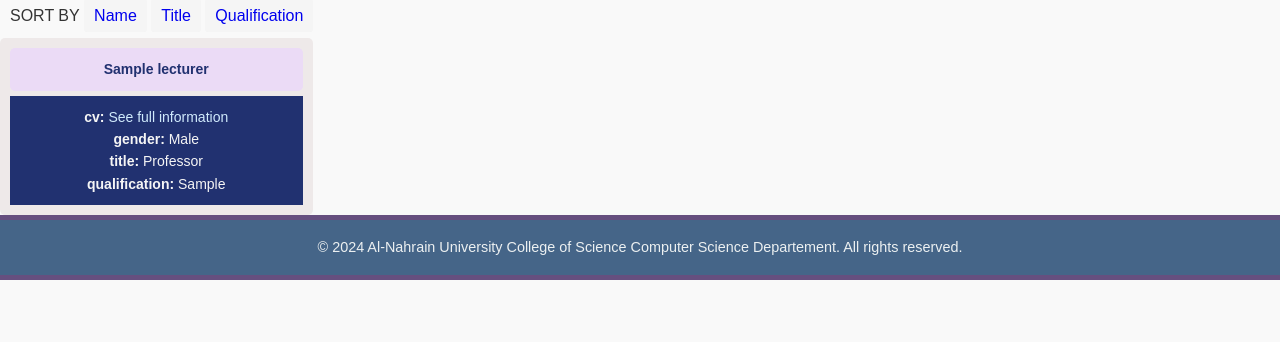
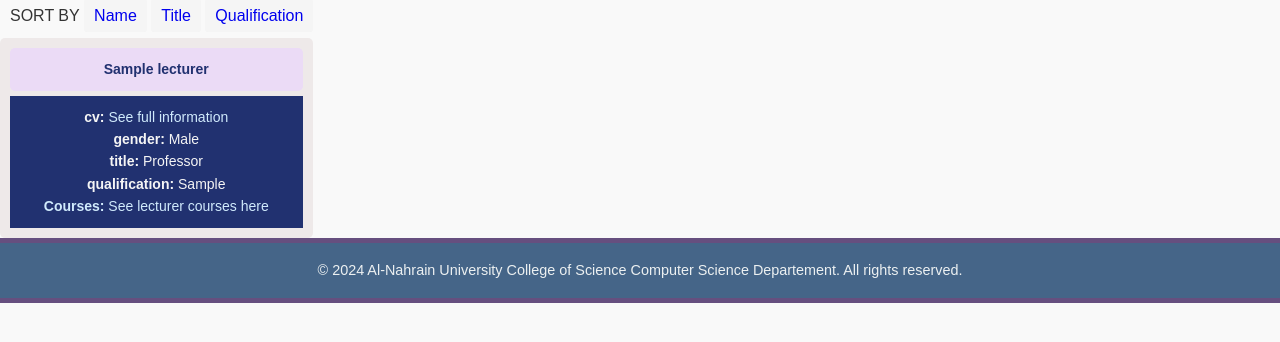
Before and after one commit to Ahmad-Git-Hub/course-management-web-app-Django, a Django app: page /lecturer/ in a window 1280 px wide. Shown: the part 301-643 px from the top of the page. Run offline with Django 5.2, Linux system fonts and the light colour scheme; tables that the repository leaves empty hold one stand-in row (values such as "Sample post"); some libraries are stand-ins or nearby versions.

Commit message:
Add new template to display a specific lecturer courses

```diff
--- a/core/static/core/course.css
+++ b/core/static/core/course.css
@@ -86,7 +86,6 @@
   background-color: #164d57;
   color: white;
   margin-bottom: 15px;
-  border-radius: 5px;
   font-size: 1.2em;
   text-align: center;
  }
--- a/core/static/core/lecturer.css
+++ b/core/static/core/lecturer.css
@@ -88,3 +88,8 @@
     padding: 8px 10px;
     font-size: 16px;
   }
+
+  .link-to-lecturer-courses{
+    text-decoration: none;
+
+  }
--- a/core/templates/core/base.html
+++ b/core/templates/core/base.html
@@ -16,6 +16,8 @@
         <link rel="stylesheet" href="{% static 'core/about.css' %}">
     {% elif current_page == 'home' %}
         <link rel="stylesheet" href="{% static 'core/home.css' %}">
+    {% elif current_page == 'lecturer_course' %}
+        <link rel="stylesheet" href="{% static 'core/course.css' %}">
     {% endif %}
     <link rel="stylesheet" href="https://cdnjs.cloudflare.com/ajax/libs/font-awesome/6.3.0/css/all.min.css">
 
--- a/core/templates/core/lecturer.html
+++ b/core/templates/core/lecturer.html
@@ -27,6 +27,7 @@
     {% for lecturer in lecturers %}
     <div class="grid-item">
         <div class="lecturer-name-div">
+
             <p>{{ lecturer.lecturer_name }}</p>
         </div>
         <div class="lecturer-info-div">
@@ -34,6 +35,9 @@
             <p><strong>gender:</strong> {{ lecturer.get_gender_display }}</p>
             <p><strong>title:</strong> {{ lecturer.get_title_rank_display }}</p>
             <p><strong>qualification:</strong> {{ lecturer.qualification }}</p>
+            <a class= "link-to-lecturer-courses" href="{% url 'core-lecturer-course' lecturer.lecturer_name %}">
+                <p><strong>Courses:</strong> See lecturer courses here</p>
+            </a>
         </div>
     </div>
     {% endfor %}
--- a/core/urls.py
+++ b/core/urls.py
@@ -7,5 +7,6 @@ urlpatterns = [
     path('course/<int:course_id>/', views.course_detail, name='core-course-detail'),
     path('lecturer/', views.lecturer, name='core-lecturer'),
     path('about/', views.about, name='core-about'),
+    path('lecturer/<str:lecturer_name>/', views.lecturer_course, name='core-lecturer-course'),
 
 ]
--- a/core/views.py
+++ b/core/views.py
@@ -1,7 +1,6 @@
 from datetime import date
 from django.shortcuts import render, get_object_or_404
 from .models import Lecturer, Course
-
 
 def home(request):
     context = {'current_page': 'home'}
@@ -35,3 +34,11 @@ def lecturer(request):
         lecturers = lecturers.order_by(f"-{sort_by}" if sort_by == "qualification" else sort_by)
     context = {'lecturers': lecturers, 'current_page': 'lecturer'}
     return render(request, 'core/lecturer.html', context)
+
+
+def lecturer_course(request, lecturer_name):
+    today = date.today()
+    courses = Course.objects.filter(starting_date__gt=today, is_approved=True, lecturer__lecturer_name=lecturer_name)
+    lecturer_name = request.GET.get('lecturer_name', None)
+    context = {'current_page': 'lecturer_course', 'courses': courses, 'lecturer_name' : lecturer_name}
+    return render(request, 'core/lecturer_course.html', context)
```
Also changed, not shown: core/templates/core/lecturer_course.html (added, +22 -0 lines).
